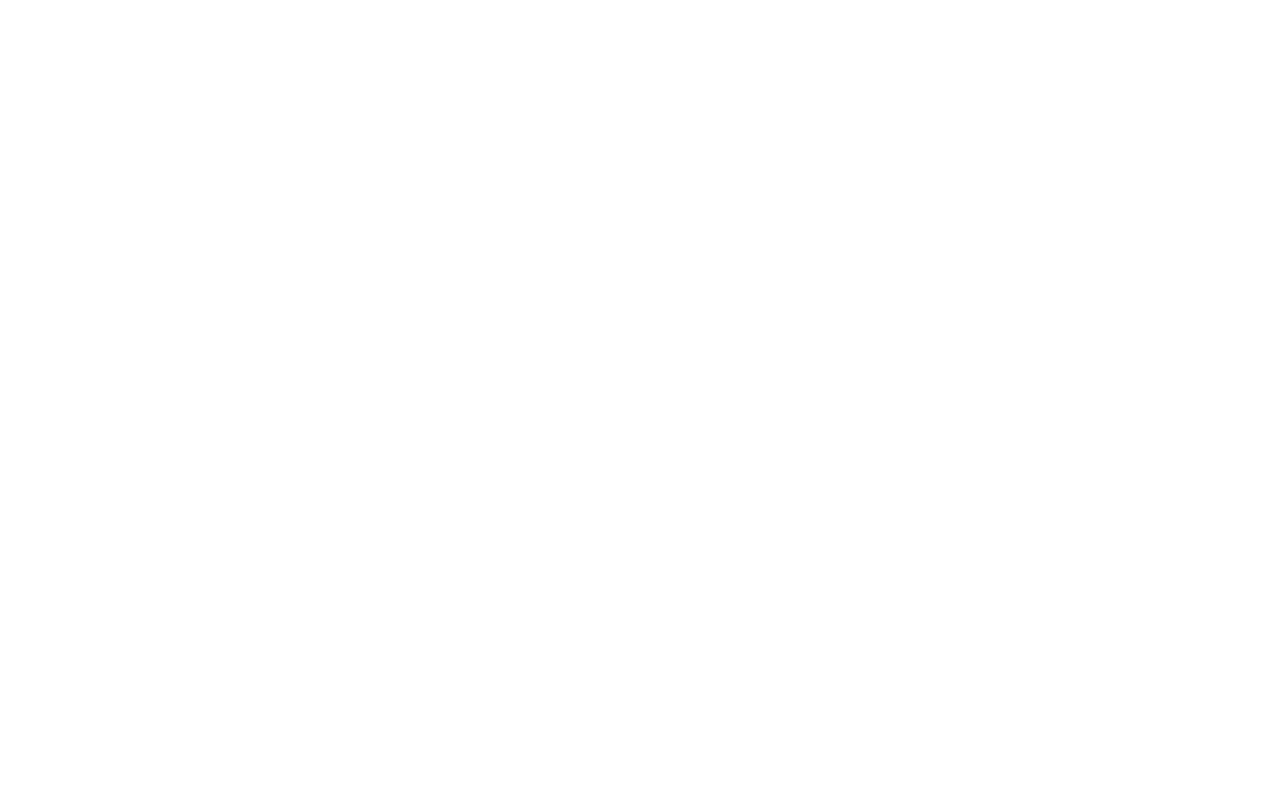
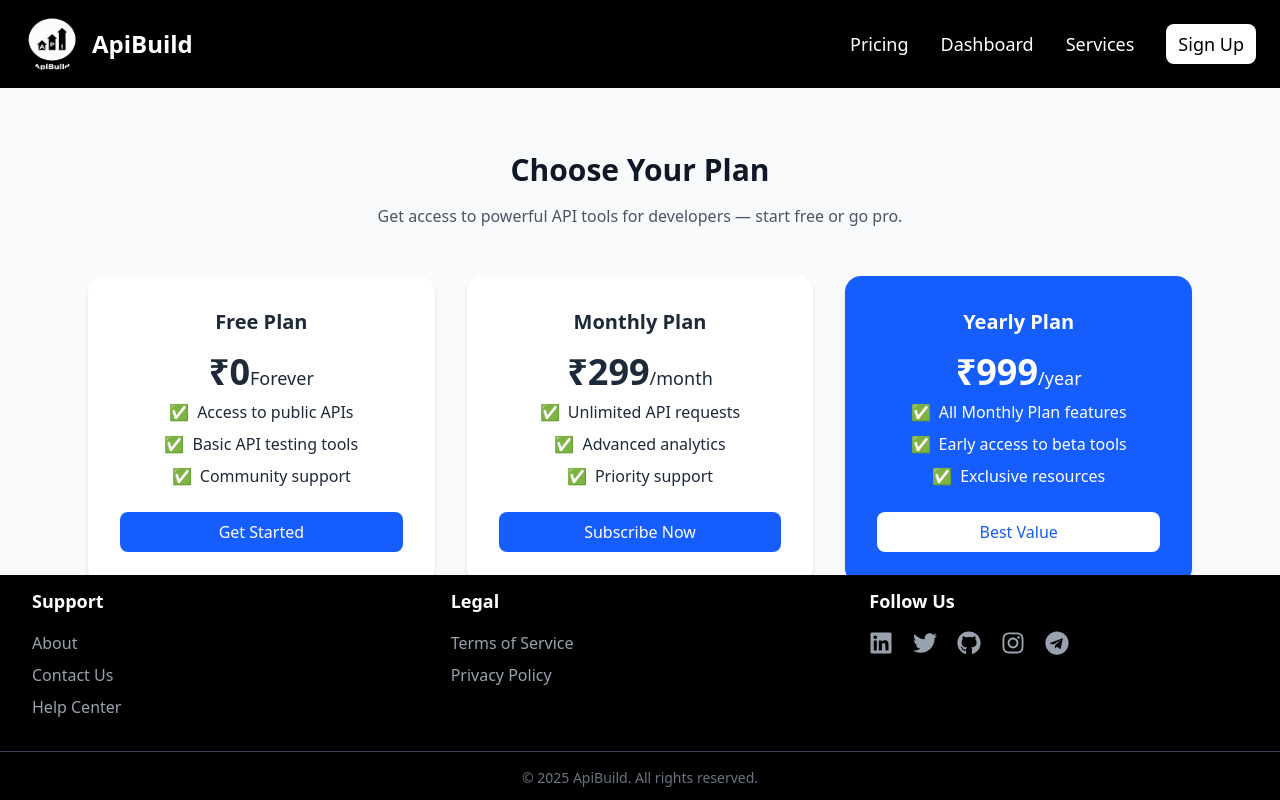
Before and after one commit to nehatkr/APIBUILD---Frontend, a React (Vite) app: page /pricing in a window 1280 px wide. Before the commit this address had no page. Built offline with nearby package versions, Linux system fonts and the light colour scheme.

Commit message:
created a pricing page

```diff
--- a/src/App.jsx
+++ b/src/App.jsx
@@ -2,6 +2,7 @@
 import Login from "./components/Login";
 import { BrowserRouter, Route, Routes } from "react-router-dom";
 import Body from "./components/Body";
+import Pricing from "./components/Pricing";
 
 function App() {
   return (
@@ -10,6 +11,7 @@
     <Routes>
       <Route path="/" element={<Body />}>
       <Route path="/login" element={<Login />}/>
+      <Route path="/pricing" element={<Pricing />}/>
       </Route>
     </Routes>
     </BrowserRouter>
--- a/src/components/Footer.jsx
+++ b/src/components/Footer.jsx
@@ -1,11 +1,12 @@
 import React from "react";
-import { FaLinkedin, FaTwitter, FaGithub } from "react-icons/fa";
+import { FaLinkedin, FaTwitter, FaGithub, FaTelegram, FaInstagram } from "react-icons/fa";
+import { MdEmail } from "react-icons/md";
 import { Link } from "react-router-dom";
 
 const Footer = () => {
   return (
-    <footer className="bg-black text-white  py-4 fixed bottom-0 left-0 w-full ">
-      <div className="max-w-auto mx-auto  px-6 grid md:grid-cols-3 gap-8 border-b border-gray-700 pb-8">
+    <footer className="bg-black text-white  py-3 fixed bottom-0 left-0 w-full ">
+      <div className="max-w-auto mx-auto  px-8 grid md:grid-cols-3 gap-10 border-b border-gray-700 pb-8">
         {/* Support Section */}
         <div>
           <h3 className="text-lg font-semibold mb-4">Support</h3>
@@ -38,12 +39,18 @@
             <a href="#" className="hover:text-white transition">
               <FaGithub size={24} />
             </a>
+            <a href="#" className="hover:text-white transition">
+              <FaInstagram size={24} />
+            </a>
+            <a href="#" className="hover:text-white transition">
+              <FaTelegram size={24} />
+            </a>
           </div>
         </div>
       </div>
 
       {/* Copyright Section */}
-      <div className="text-center text-gray-500 text-sm mt-6">
+      <div className="text-center text-gray-500 text-sm mt-4">
         © {new Date().getFullYear()} ApiBuild. All rights reserved.
       </div>
     </footer>
--- /dev/null
+++ b/src/components/Pricing.jsx
@@ -0,0 +1,96 @@
+import React from "react";
+
+const Pricing = () => {
+  const plans = [
+    {
+      name: "Free Plan",
+      price: "₹0",
+      duration: "Forever",
+      features: [
+        "Access to public APIs",
+        "Basic API testing tools",
+        "Community support",
+      ],
+      buttonText: "Get Started",
+      highlight: false,
+    },
+    {
+      name: "Monthly Plan",
+      price: "₹299",
+      duration: "/month",
+      features: [
+        "Unlimited API requests",
+        "Advanced analytics",
+        "Priority support",
+      ],
+      buttonText: "Subscribe Now",
+      highlight: false,
+    },
+    {
+      name: "Yearly Plan",
+      price: "₹999",
+      duration: "/year",
+      features: [
+        "All Monthly Plan features",
+        "Early access to beta tools",
+        "Exclusive resources",
+      ],
+      buttonText: "Best Value",
+      highlight: true,
+    },
+  ];
+
+  return (
+    <section className="py-16 bg-gray-50">
+      <div className="max-w-6xl mx-auto px-6 text-center">
+        <h2 className="text-3xl font-bold text-gray-900 mb-4">
+          Choose Your Plan
+        </h2>
+        <p className="text-gray-600 mb-12">
+          Get access to powerful API tools for developers — start free or go pro.
+        </p>
+
+        <div className="grid md:grid-cols-3 gap-8">
+          {plans.map((plan, index) => (
+            <div
+              key={index}
+              className={`rounded-2xl p-8 shadow-md transition-transform transform hover:scale-105 ${
+                plan.highlight
+                  ? "bg-blue-600 text-white"
+                  : "bg-white text-gray-800"
+              }`}
+            >
+              <h3 className="text-xl font-semibold mb-4">{plan.name}</h3>
+              <p className="text-4xl font-bold mb-2">
+                {plan.price}
+                <span className="text-lg font-normal">
+                  {plan.duration}
+                </span>
+              </p>
+
+              <ul className="mb-6 space-y-2">
+                {plan.features.map((feature, i) => (
+                  <li key={i} className="flex items-center justify-center">
+                    <span className="mr-2">✅</span> {feature}
+                  </li>
+                ))}
+              </ul>
+
+              <button
+                className={`w-full py-2 rounded-lg font-medium transition ${
+                  plan.highlight
+                    ? "bg-white text-blue-600 hover:bg-gray-100"
+                    : "bg-blue-600 text-white hover:bg-blue-700"
+                }`}
+              >
+                {plan.buttonText}
+              </button>
+            </div>
+          ))}
+        </div>
+      </div>
+    </section>
+  );
+};
+
+export default Pricing;
```
